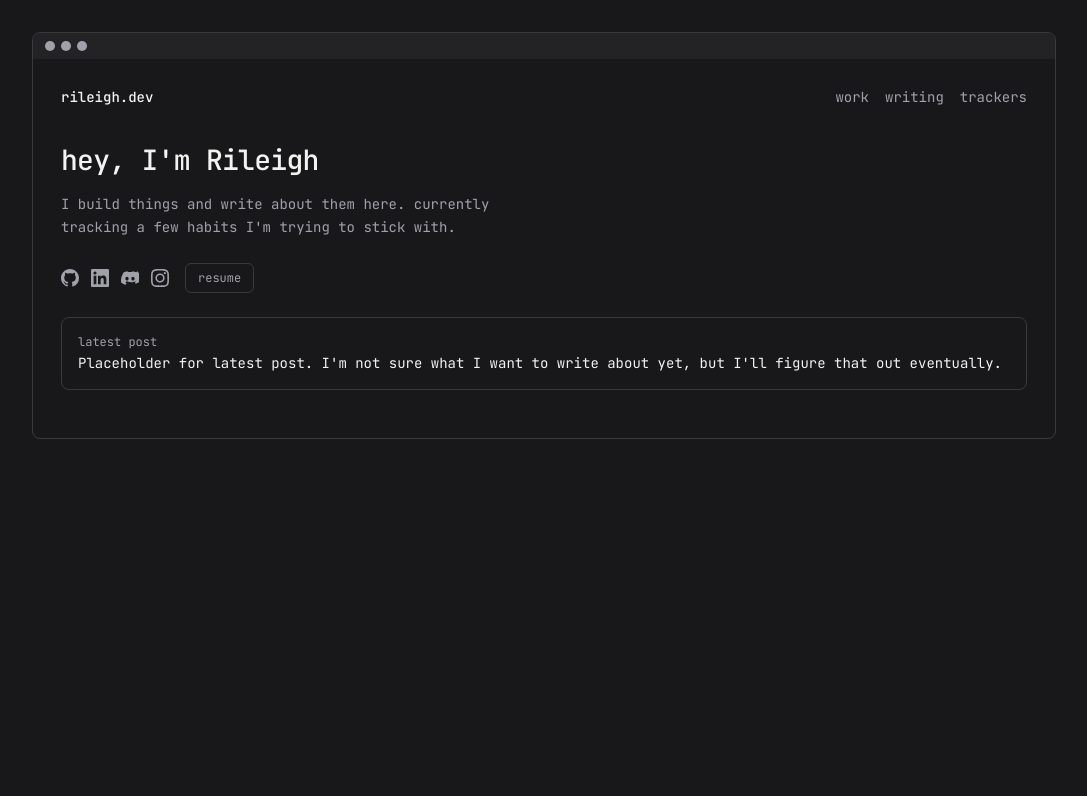
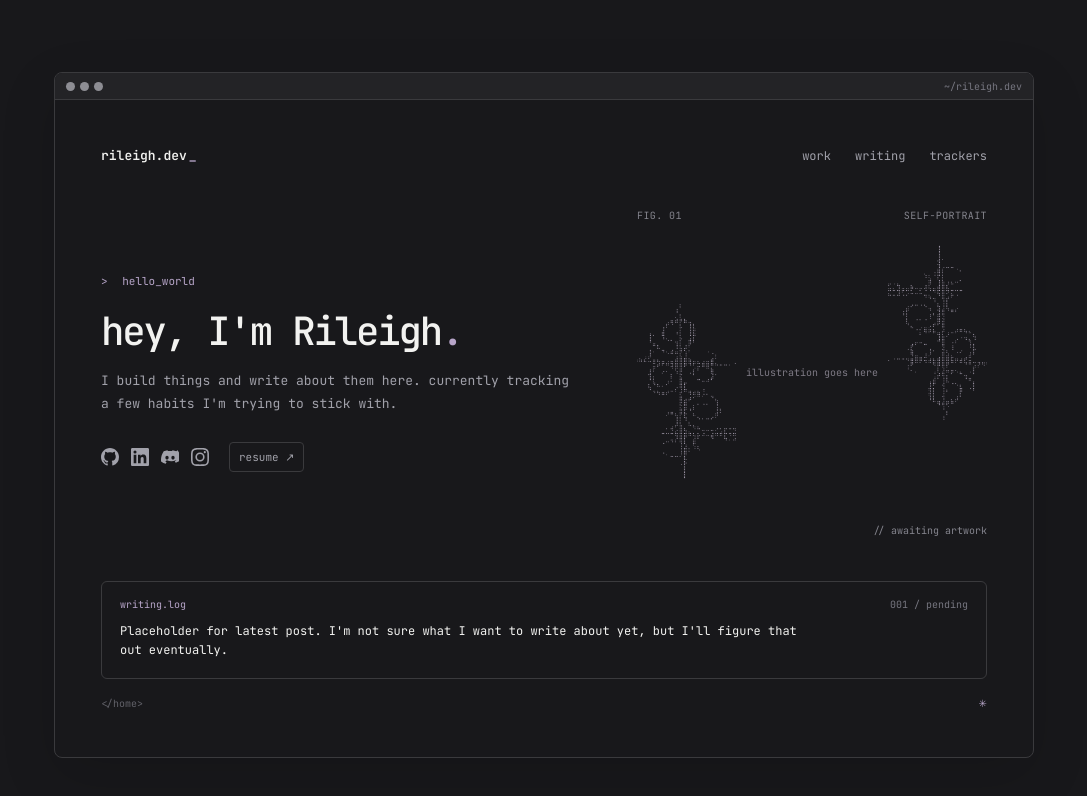
Before and after one commit to RileighLuvsCatz/rileigh.dev, a Next.js app: page / in a window 1280 px wide. Shown: the top 796 px of the page, without its empty margins (96-1183 px from the left). Built offline with nearby package versions, Linux system fonts and the light colour scheme.

Commit message:
Style homepage with portrait sigil framing

```diff
--- /dev/null
+++ b/src/app/home.module.css
@@ -0,0 +1,91 @@
+.page {
+  --accent: #b7a5c9;
+  --line: #3a3a3d;
+  flex: 1;
+  display: flex;
+  align-items: center;
+  justify-content: center;
+  padding: clamp(24px, 6vw, 72px);
+}
+
+.terminal {
+  width: min(100%, 980px);
+  border: 1px solid var(--line);
+  border-radius: 8px;
+  overflow: hidden;
+  box-shadow: 0 18px 55px rgba(0, 0, 0, .13);
+}
+
+.chrome {
+  height: 27px;
+  display: flex;
+  align-items: center;
+  gap: 5px;
+  padding: 0 11px;
+  background: #232326;
+  border-bottom: 1px solid var(--line);
+}
+
+.chrome > span:not(.chromeLabel) {
+  width: 9px;
+  height: 9px;
+  border-radius: 50%;
+  background: #8d8d93;
+}
+
+.chromeLabel {
+  margin-left: auto;
+  color: #777781;
+  font-size: 10px;
+}
+
+.content { padding: clamp(25px, 4vw, 46px); }
+.header { display: flex; justify-content: space-between; align-items: center; gap: 18px; }
+.brand { font-size: 13px; font-weight: 600; }
+.cursor { color: var(--accent); margin-left: 2px; }
+.nav { display: flex; flex-wrap: wrap; gap: clamp(12px, 2vw, 24px); color: #a1a1aa; font-size: 12px; }
+.nav a:hover { color: var(--accent); }
+.nav a:focus-visible, .resume:focus-visible { outline: 1px solid var(--accent); outline-offset: 4px; }
+
+.introGrid { display: grid; grid-template-columns: minmax(0, 1fr) 350px; align-items: center; gap: clamp(28px, 4vw, 55px); margin-top: 42px; }
+.intro { min-width: 0; }
+.prompt { color: var(--accent); font-size: 11px; margin-bottom: 19px; }
+.prompt span { margin-right: 8px; }
+.intro h1 { font-size: clamp(27px, 3.2vw, 39px); font-weight: 500; letter-spacing: -.055em; line-height: 1.2; margin-bottom: 14px; }
+.accent { color: var(--accent); }
+.description { color: #a1a1aa; font-size: 13px; line-height: 1.8; max-width: 470px; }
+.actions { display: flex; align-items: center; gap: 20px; flex-wrap: wrap; margin-top: 26px; }
+.resume { color: #a1a1aa; font-size: 11px; border: 1px solid var(--line); border-radius: 4px; padding: 6px 9px; }
+.resume:hover { color: var(--accent); border-color: var(--accent); }
+
+.portrait { width: 100%; color: #85858e; }
+.portraitTop { display: flex; justify-content: space-between; gap: 6px; font-size: 10px; letter-spacing: .04em; margin-bottom: 8px; }
+.portraitFrame { height: 284px; position: relative; display: flex; align-items: center; justify-content: center; }
+.sigilLeft, .sigilRight { position: absolute; top: 34px; width: 100px; height: 190px; background: #d4c9df; mask-image: url('/portrait-sigil-source.png'); mask-mode: luminance; mask-repeat: no-repeat; mask-size: auto 360px; mask-position: center; opacity: .85; pointer-events: none; }
+.sigilLeft { top: 72px; left: 0; transform: scaleY(-1); }
+.sigilRight { top: 0; right: 0; transform: scaleX(-1); }
+.portraitPlaceholder { position: relative; z-index: 1; flex: 1; display: flex; flex-direction: column; justify-content: center; align-items: center; gap: 10px; color: #7e7a85; font-size: 10px; text-align: center; }
+.portraitCaption { text-align: right; font-size: 10px; margin-top: 8px; }
+
+.latest { margin-top: 43px; padding: 15px 18px 18px; border: 1px solid var(--line); border-radius: 6px; }
+.latestHeading { display: flex; justify-content: space-between; gap: 12px; font-size: 10px; color: var(--accent); margin-bottom: 10px; }
+.latestHeading span:last-child { color: #777781; }
+.latest p { max-width: 690px; font-size: 12px; line-height: 1.6; }
+.endline { display: flex; justify-content: space-between; color: #62626a; font-size: 10px; margin-top: 17px; }
+.endline span { color: var(--accent); }
+
+@media (max-width: 800px) {
+  .page { align-items: flex-start; padding: 20px 16px 48px; }
+  .introGrid { grid-template-columns: 1fr; margin-top: 35px; gap: 37px; }
+  .portrait { max-width: 350px; justify-self: center; }
+  .latest { margin-top: 38px; }
+}
+
+@media (max-width: 640px) {
+  .content { padding: 23px; }
+  .header { align-items: flex-start; flex-direction: column; gap: 17px; }
+}
+
+@media (max-width: 480px) {
+  .portraitPlaceholder { display: none; }
+}
--- a/src/app/page.tsx
+++ b/src/app/page.tsx
@@ -1,5 +1,6 @@
 import Link from "next/link";
 import SocialLinks from "@/components/social-links";
+import styles from "./home.module.css";
 
 const navLinks = [
   { href: "/projects", label: "work" },
@@ -9,50 +10,59 @@ const navLinks = [
 
 export default function Home() {
   return (
-    <div className="flex flex-col flex-1 items-center justify-center px-8 md:px-16 lg:px-32 py-8">
-      <div className="w-full border border-border rounded-lg overflow-hidden">
-        <div className="bg-surface flex items-center gap-1.5 px-3 py-2">
-          <span className="w-2.5 h-2.5 rounded-full bg-muted" />
-          <span className="w-2.5 h-2.5 rounded-full bg-muted" />
-          <span className="w-2.5 h-2.5 rounded-full bg-muted" />
+    <main className={styles.page}>
+      <div className={styles.terminal}>
+        <div className={styles.chrome} aria-hidden="true">
+          <span /><span /><span />
+          <span className={styles.chromeLabel}>~/rileigh.dev</span>
         </div>
-        <div className="p-7">
-          <header className="flex items-center justify-between mb-8 text-sm">
-            <span className="font-medium">rileigh.dev</span>
-            <nav className="flex gap-4 text-muted">
+
+        <div className={styles.content}>
+          <header className={styles.header}>
+            <span className={styles.brand}>rileigh.dev<span className={styles.cursor}>_</span></span>
+            <nav aria-label="Main navigation" className={styles.nav}>
               {navLinks.map((link) => (
-                <Link key={link.href} href={link.href} className="hover:text-foreground transition-colors">
-                  {link.label}
-                </Link>
+                <Link key={link.href} href={link.href}>{link.label}</Link>
               ))}
             </nav>
           </header>
 
-          <h1 className="text-[28px] font-medium mb-3 tracking-tight">
-            hey, I&apos;m Rileigh
-          </h1>
-          <p className="text-sm leading-relaxed text-muted mb-6 max-w-[440px]">
-            I build things and write about them here. currently tracking a few habits I&apos;m trying to stick with.
-          </p>
+          <div className={styles.introGrid}>
+            <section className={styles.intro} aria-labelledby="intro-title">
+              <p className={styles.prompt}><span aria-hidden="true">&gt;</span> hello_world</p>
+              <h1 id="intro-title">hey, I&apos;m Rileigh<span className={styles.accent}>.</span></h1>
+              <p className={styles.description}>
+                I build things and write about them here. currently tracking a few habits I&apos;m trying to stick with.
+              </p>
 
-          <div className="flex items-center gap-4 mb-6">
-            <SocialLinks />
-            <a
-              href="/resume.pdf"
-              className="text-xs px-3 py-1.5 rounded-md border border-border text-muted hover:text-foreground hover:border-foreground transition-colors"
-            >
-              resume
-            </a>
+              <div className={styles.actions}>
+                <SocialLinks />
+                <a href="/resume.pdf" className={styles.resume}>resume <span aria-hidden="true">↗</span></a>
+              </div>
+            </section>
+
+            <aside className={styles.portrait} aria-label="Space reserved for a future illustrated portrait">
+              <div className={styles.portraitTop}><span>FIG. 01</span><span>SELF-PORTRAIT</span></div>
+              <div className={styles.portraitFrame}>
+                <span className={styles.sigilLeft} aria-hidden="true" />
+                <span className={styles.sigilRight} aria-hidden="true" />
+                <div className={styles.portraitPlaceholder}>
+                  <span>illustration goes here</span>
+                </div>
+              </div>
+              <p className={styles.portraitCaption}>{"// awaiting artwork"}</p>
+            </aside>
           </div>
 
-          <div className="border border-border rounded-lg p-4 mb-5">
-            <p className="text-xs text-muted mb-1">latest post</p>
-            <p className="text-sm leading-snug">
+          <div className={styles.latest}>
+            <div className={styles.latestHeading}><span>writing.log</span><span>001 / pending</span></div>
+            <p>
               Placeholder for latest post. I&apos;m not sure what I want to write about yet, but I&apos;ll figure that out eventually.
             </p>
           </div>
+          <p className={styles.endline} aria-hidden="true">&lt;/home&gt; <span>✳</span></p>
         </div>
       </div>
-    </div>
+    </main>
   );
 }
```
Also changed, not shown: public/portrait-sigil-source.png (added).
